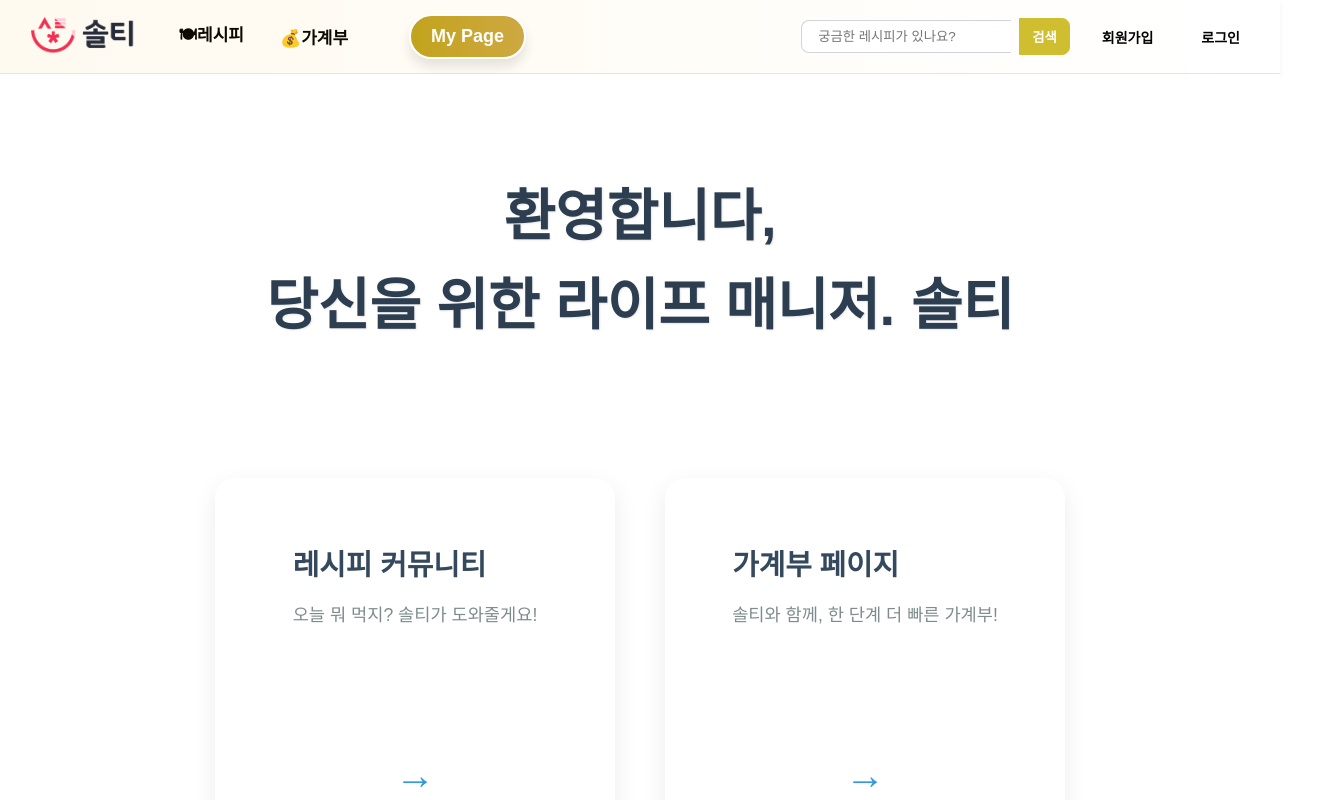
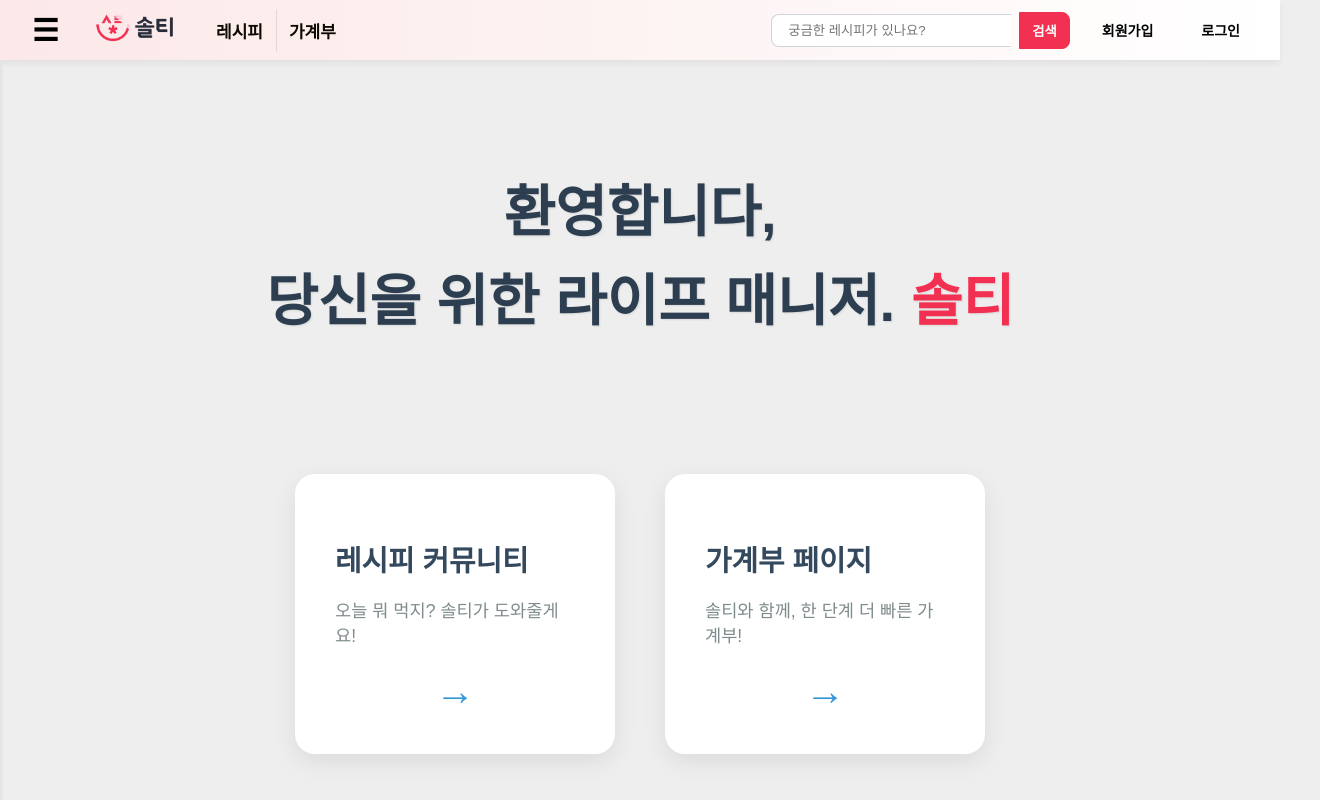
Before and after one commit to Ae-Ti/BMN, a React (Create React App) app in the folder BMN/src/main/reactfront/: page /main in a window 1280 px wide. Shown: the top 800 px of the page, 1320 px wide, since content can reach past the window. Built offline with nearby package versions, Linux system fonts and the light colour scheme.

Commit message:
헤더 디자인 개선 및 사이드바, 푸터 추가, 페이지 배경 색 변경

```diff
--- /dev/null
+++ b/BMN/src/main/reactfront/src/component/Footer.css
@@ -0,0 +1,26 @@
+.main-page-footer {
+    width: 100%;
+    padding: 30px 20px;
+    background-color: #2c3e50;
+    color: #ecf0f1;
+    text-align: center;
+    opacity: 0;
+    transition: opacity 0.8s ease-out;
+    margin-top: 300px; /* Added margin-top */
+    box-sizing: border-box;
+}
+
+.main-page-footer.visible {
+    opacity: 1;
+}
+
+.footer-content p {
+    margin: 8px 0;
+    font-size: 0.9rem;
+}
+
+.team-name {
+    font-weight: bold;
+    font-size: 1rem;
+    color: #ffffff;
+}
--- /dev/null
+++ b/BMN/src/main/reactfront/src/component/Footer.jsx
@@ -0,0 +1,16 @@
+import React from 'react';
+import './Footer.css';
+
+const Footer = () => {
+    return (
+        <footer className="main-page-footer visible">
+            <div className="footer-content">
+                <p className="team-name">가보자IT</p>
+                <p>당신의 이야기를 귀담아 듣겠습니다.</p>
+                <p>문의: contact@gaboja-it.com</p>
+            </div>
+        </footer>
+    );
+};
+
+export default Footer;
--- a/BMN/src/main/reactfront/src/component/Layout.jsx
+++ b/BMN/src/main/reactfront/src/component/Layout.jsx
@@ -2,7 +2,10 @@
 import React, { useEffect, useState, useCallback } from "react";
 import { Outlet, useNavigate, useLocation } from "react-router-dom";
 import LogoutButton from "./LogoutButton";
+import Sidebar from './Sidebar'; // Import Sidebar
 import logo from '../assets/Salty_logo.png';
+import Footer from './Footer'; // Import Footer
+import './Layout.css'; // Import Layout.css
 
 const TOKEN_KEY = "token";
 const isTokenValid = (raw) => {
@@ -23,6 +26,7 @@ const Layout = () => {
     const navigate = useNavigate();
     const location = useLocation();
     const [searchText, setSearchText] = useState("");
+    const [isSidebarOpen, setSidebarOpen] = useState(false); // State for sidebar
 
     // Keep header search input in sync with URL q when on /recipes
     useEffect(() => {
@@ -48,29 +52,26 @@ const Layout = () => {
     }, []);
 
     const handleLoggedOut = useCallback(() => setAuthed(false), []);
+    const toggleSidebar = () => setSidebarOpen(!isSidebarOpen);
 
     return (
         <div className="layout">
+            <Sidebar isOpen={isSidebarOpen} onClose={() => setSidebarOpen(false)} />
             <header className="header">
                 <div className="logo-group">
+                    <button className="hamburger-button" onClick={toggleSidebar}>
+                        &#9776;
+                    </button>
                     <div className="logo" onClick={() => navigate("/main")} style={{ cursor: 'pointer' }}>
-                        <img src={logo} alt="My Logo" style={{ height: '40px' }} />
+                        <img src={logo} alt="My Logo" style={{ height: '30px' }} />
                     </div>
 
                     <div className="button-group">
-                        <button className="button" onClick={() => navigate("/")}>🍽레시피</button>
-                        <button className="button" onClick={() => navigate("/household-ledger")}>💰가계부</button>
+                        <button className="button" onClick={() => navigate("/")}>레시피</button>
+                        <button className="button" onClick={() => navigate("/household-ledger")}>가계부</button>
                     </div>
 
-                    <div className="my-page">
-                        {/* ✅ onClick 추가! */}
-                        <button
-                            className="my-page-button"
-                            onClick={() => navigate("/mypage")}
-                        >
-                            My Page
-                        </button>
-                    </div>
+
                 </div>
 
                 <div className="auth-group">
@@ -111,9 +112,10 @@ const Layout = () => {
             </header>
 
 
-            <main>
+            <main className="main-content">
                 <Outlet />
             </main>
+            <Footer />
         </div>
     );
 };
--- /dev/null
+++ b/BMN/src/main/reactfront/src/component/Sidebar.css
@@ -0,0 +1,48 @@
+.sidebar {
+    position: fixed;
+    top: var(--header-height); /* Use CSS variable for header height */
+    left: -240px; /* Start off-screen */
+    width: 240px;
+    height: calc(100% - var(--header-height)); /* Full height minus header */
+    background: #fff;
+    box-shadow: 0 2px 6px rgba(0,0,0,0.1);
+    transition: left 0.3s ease-in-out;
+    z-index: 1200;
+    display: flex;
+    flex-direction: column;
+}
+
+.sidebar.open {
+    left: 0; /* Slide in */
+}
+
+.sidebar-nav {
+    display: flex;
+    flex-direction: column;
+    padding: 15px;
+}
+
+.nav-button {
+    background: none;
+    border: none;
+    padding: 15px;
+    text-align: left;
+    font-size: 18px;
+    cursor: pointer;
+    transition: background-color 0.2s;
+}
+
+.nav-button:hover {
+    background-color: #f5f5f5;
+}
+
+.sidebar-backdrop {
+    position: fixed;
+    top: var(--header-height); /* Use CSS variable for header height */
+    left: 0;
+    width: 100%;
+    height: calc(100% - var(--header-height));
+    background: transparent;
+    z-index: 1100;
+    transition: opacity 0.3s ease-in-out;
+}
--- /dev/null
+++ b/BMN/src/main/reactfront/src/component/Sidebar.jsx
@@ -0,0 +1,27 @@
+import React from 'react';
+import { useNavigate } from 'react-router-dom';
+import './Sidebar.css';
+
+const Sidebar = ({ isOpen, onClose }) => {
+    const navigate = useNavigate();
+
+    const handleNavigate = (path) => {
+        navigate(path);
+        onClose();
+    };
+
+    return (
+        <>
+            <div className={`sidebar ${isOpen ? 'open' : ''}`}>
+                <nav className="sidebar-nav">
+                    <button className="nav-button" onClick={() => handleNavigate("/mypage")}>👤 마이페이지</button>
+                    <button className="nav-button" onClick={() => handleNavigate("/fridge")}>🧊 냉장고 관리</button>
+                    <button className="nav-button" onClick={() => handleNavigate("/meal")}>📅 식단 관리</button>
+                </nav>
+            </div>
+            {isOpen && <div className="sidebar-backdrop" onClick={onClose}></div>}
+        </>
+    );
+};
+
+export default Sidebar;
--- a/BMN/src/main/reactfront/src/component/pages/MainPage.css
+++ b/BMN/src/main/reactfront/src/component/pages/MainPage.css
@@ -1,10 +1,10 @@
 .main-page-container {
     display: flex;
     flex-direction: column;
-    min-height: 100vh; /* Ensure container takes at least full viewport height */
+    flex-grow: 1; /* Fill the space within the main tag */
     width: 100%;
     font-family: 'Noto Sans KR', sans-serif;
-    background-color: #ffffff;
+    background-color: #EEEEEE;
     margin: 0;
     padding: 0;
 }
@@ -114,29 +114,6 @@
     transform: translateX(10px);
 }
 
-.main-page-footer {
-    /* No longer fixed */
-    width: 100%;
-    padding: 30px 20px;
-    background-color: #2c3e50;
-    color: #ecf0f1;
-    text-align: center;
-    opacity: 0;
-    transition: opacity 0.8s ease-out;
-    margin-top: auto; /* Pushes footer to the bottom of the flex container */
+.highlight-text {
+    color: #F23051;
 }
-
-.main-page-footer.visible {
-    opacity: 1;
-}
-
-.footer-content p {
-    margin: 8px 0;
-    font-size: 0.9rem;
-}
-
-.team-name {
-    font-weight: bold;
-    font-size: 1rem;
-    color: #ffffff;
-}
--- a/BMN/src/main/reactfront/src/component/pages/MainPage.jsx
+++ b/BMN/src/main/reactfront/src/component/pages/MainPage.jsx
@@ -26,7 +26,7 @@ const MainPage = () => {
                 <div className="welcome-section">
                     <h1 className={`welcome-text ${visible ? 'text-fade-in' : ''}`}>
                         환영합니다,<br />
-                        당신을 위한 라이프 매니저. 솔티
+                        당신을 위한 라이프 매니저. <span className="highlight-text">솔티</span>
                     </h1>
                 </div>
 
@@ -47,13 +47,7 @@ const MainPage = () => {
                     </div>
                 </div>
             </div>
-            <footer className={`main-page-footer ${visible ? 'visible' : ''}`}>
-                <div className="footer-content">
-                    <p className="team-name">가보자IT</p>
-                    <p>당신의 이야기를 귀담아 듣겠습니다.</p>
-                    <p>문의: contact@gaboja-it.com</p>
-                </div>
-            </footer>
+
         </div>
     );
 };
--- a/BMN/src/main/reactfront/src/component/pages/RecipeList.jsx
+++ b/BMN/src/main/reactfront/src/component/pages/RecipeList.jsx
@@ -337,7 +337,7 @@ export default function RecipesList() {
             </div>
 
             {/* ✅ 4열 그리드 */}
-            <div className="recipe-list grid-4">
+            <div className="recipe-list">
                 {displayed.map((r) => (
                     <Card key={r.id} r={r} />
                 ))}
--- a/BMN/src/main/reactfront/src/index.css
+++ b/BMN/src/main/reactfront/src/index.css
@@ -1,3 +1,13 @@
+*,
+*::before,
+*::after {
+  box-sizing: border-box;
+}
+
+:root {
+  --header-height: 60px;
+}
+
 body {
   margin: 0;
   font-family: -apple-system, BlinkMacSystemFont, 'Segoe UI', 'Roboto', 'Oxygen',
@@ -5,6 +15,7 @@ body {
     sans-serif;
   -webkit-font-smoothing: antialiased;
   -moz-osx-font-smoothing: grayscale;
+  background-color: #EEEEEE;
 }
 
 code {
@@ -22,19 +33,30 @@ code {
 /* ------------------ ProfilePage.css ------------------ */
 @import url('./component/pages/ProfilePage.css');
 
+/* ------------------ Sidebar.css ------------------ */
+@import url('./component/Sidebar.css');
+
 /* ------------------ Layout.css ------------------ */
 .layout {
   display: flex;
   flex-direction: column;
   min-height: 100vh;
-  background-color: #f8f2e5;
+  background-color: #EEEEEE;
+}
+main {
+  flex: 1; /* Grow to fill available space */
+  display: flex;
+  flex-direction: column;
 }
 /* Consolidated header style */
 .header {
-  background: linear-gradient(90deg, #fffaf0, #fff);
-  padding: 12px 24px; /* Added horizontal padding */
+  position: sticky;
+  top: 0;
+  z-index: 1000;
+  background: linear-gradient(90deg, #fce8e8, #fff);
+  padding: 0 24px; /* Use padding only for horizontal spacing */
+  height: var(--header-height); /* Set a fixed height */
   box-shadow: 0 4px 6px rgba(0,0,0,0.05);
-  border-bottom: 1px solid #e6e6e6;
   display: flex;
   justify-content: space-between;
   align-items: center;
@@ -42,14 +64,41 @@ code {
   box-sizing: border-box;
 }
 .logo-group { display: flex; align-items: center; gap: 24px; }
+.hamburger-button {
+    background: transparent;
+    border: none;
+    font-size: 30px;
+    cursor: pointer;
+    padding: 0 8px;
+    display: inline-flex;
+    align-items: center;
+    justify-content: center;
+    border-radius: 8px;
+    transition: background-color 0.2s;
+}
+.hamburger-button:hover {
+    background-color: rgba(0, 0, 0, 0.05);
+}
 .logo { font-size: 24px; font-weight: bold; }
-.button-group { display: flex; gap: 10px; }
+.button-group {
+    display: flex;
+}
+.button-group .button {
+    border-radius: 0;
+}
+.button-group .button:not(:first-child) {
+    border-left: 1px solid rgba(0,0,0,0.1);
+}
+.button-group .button:first-child {
+    border-top-left-radius: 8px;
+    border-bottom-left-radius: 8px;
+}
+.button-group .button:last-child {
+    border-top-right-radius: 8px;
+    border-bottom-right-radius: 8px;
+}
 .button { background-color: transparent; white-space: nowrap; color: #0c0901; font-weight: bold; padding: 8px 15px; border-radius: 8px; text-align: center; font-size: 17px; cursor: pointer; transition: all 0.3s ease; }
 .button:hover { background-color: transparent; }
-.my-page { margin-left: 24px; }
-.my-page-button { background: linear-gradient(to right, #c2a31c, #cea842); color: white; font-weight: bold; padding: 10px 20px; border-radius: 9999px; box-shadow: 0 8px 12px rgba(0,0,0,0.1); font-size: 18px; cursor: pointer; transition: all 0.3s ease; border: 2px solid white; }
-.my-page-button:hover { background: linear-gradient(to right, #caa914, #dfdd60); }
-.my-page-button:active { background: linear-gradient(to right, #d1ba37, #e4cc8a); }
 
 /* Auth & Search Group */
 .auth-group { display: flex; align-items: center; gap: 16px; }
@@ -60,15 +109,15 @@ code {
   border-right: none; /* Connect to button */
   border-radius: 8px 0 0 8px; /* Rounded corners on the left */
   color: #9b6f1e;
+  width: 240px;
 }
 .search-button {
-  background-color: #cebe30;
+  background-color: #F23051;
   color: white;
-  border: 1px solid #cebe30;
+  border: 1px solid #F23051;
   border-radius: 0 8px 8px 0; /* Rounded corners on the right */
-  padding: 8px 12px;
+  padding: 8px 12px 8px 12px;
   cursor: pointer;
-  margin-left: -1px; /* Overlap border */
 }
 .auth-button { background: transparent; white-space: nowrap; color: rgb(0,0,0); font-size: 14px; padding: 8px 16px; border-radius: 8px; cursor: pointer; transition: color 0.3s ease; }
 .auth-button:hover { background-color: transparent; }
@@ -87,7 +136,7 @@ code {
   /* Ensure header remains visible — avoid negative heights/margins that overlap the header */
   min-height: calc(100vh - 72px);
   padding-top: 72px; /* offset for header height */
-  background-color: #f8f2e5;
+  background-color: var(--bg);
   box-sizing: border-box;
 }
 .login-box {
@@ -275,10 +324,9 @@ code {
 .row.edit input, .row.edit select { padding: 8px; border: 1px solid #ccc; border-radius: 5px; font-size: 16px; }
 
 /* ------------------ recipeDetail.css ------------------ */
+
 .recipe-detail-page {
-  max-width: 920px;
-  margin: 2rem auto;
-  padding: 1rem;
+  margin: 0 300px;
 }
 
 .content-card {
@@ -341,7 +389,7 @@ code {
 
 /* ------------------ Design tokens & base components ------------------ */
 :root {
-  --bg: #ffffff;
+  --bg: #EEEEEE;
   --surface: #ffffff;
   --muted: #6b7280;
   --text: #111827;
@@ -354,7 +402,7 @@ code {
 
 html, body, #root {
   height: 100%;
-  background: var(--bg);
+  background-color: #EEEEEE;
   color: var(--text);
 }
 
@@ -417,8 +465,26 @@ html, body, #root {
 /* Recipe card */
 .recipe-list {
   display: grid;
-  grid-template-columns: repeat(auto-fill, minmax(250px, 1fr));
   gap: 16px;
+  grid-template-columns: repeat(1, 1fr);
+}
+
+@media (min-width: 600px) {
+  .recipe-list {
+    grid-template-columns: repeat(2, 1fr);
+  }
+}
+
+@media (min-width: 840px) {
+  .recipe-list {
+    grid-template-columns: repeat(3, 1fr);
+  }
+}
+
+@media (min-width: 1100px) {
+  .recipe-list {
+    grid-template-columns: repeat(4, 1fr);
+  }
 }
 .recipe-card {
   background: var(--surface);
@@ -429,7 +495,6 @@ html, body, #root {
   color: inherit;
   display: flex;
   flex-direction: column;
-  height: 250px;
   box-shadow: 0 2px 8px rgba(0,0,0,0.05); /* Subtle shadow */
   transition: all 0.2s ease-in-out;
 }
@@ -1960,6 +2025,12 @@ html, body, #root {
   border-color: #bb954d;
 }
 
+.content-wrapper {
+  max-width: 1800px; /* A generous max-width for content */
+  margin: 0 auto; /* Center the content wrapper */
+  padding: 0 2rem; /* Consistent horizontal padding */
+}
+
 .fridge-grid {
   display: grid;
   grid-template-columns: repeat(auto-fill, minmax(250px, 1fr)); /* Responsive grid */
```
Also changed, not shown: BMN/src/main/reactfront/src/component/pages/recipeMain.css (+62 -0 lines), BMN/src/main/reactfront/src/component/pages/RecipeMain.jsx (line endings or trailing spaces), 2 other files (tests, documents, lock files or other folders).
